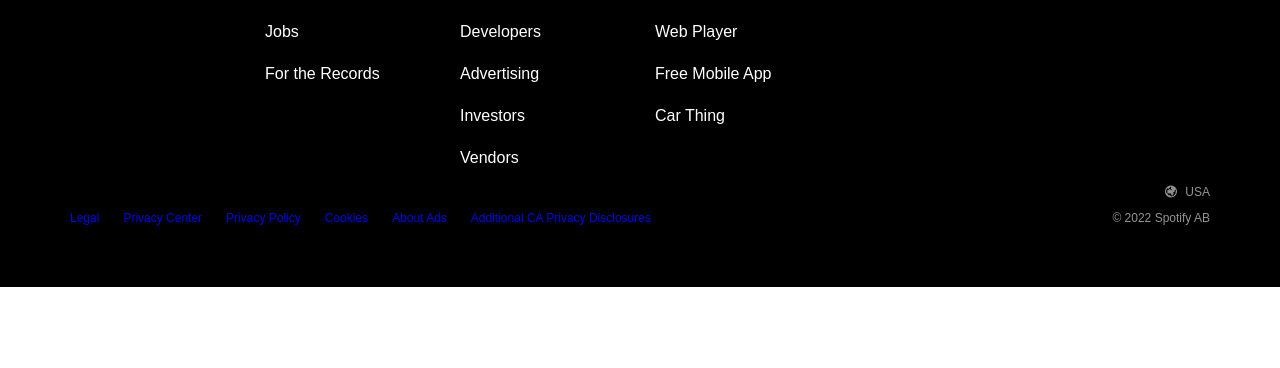
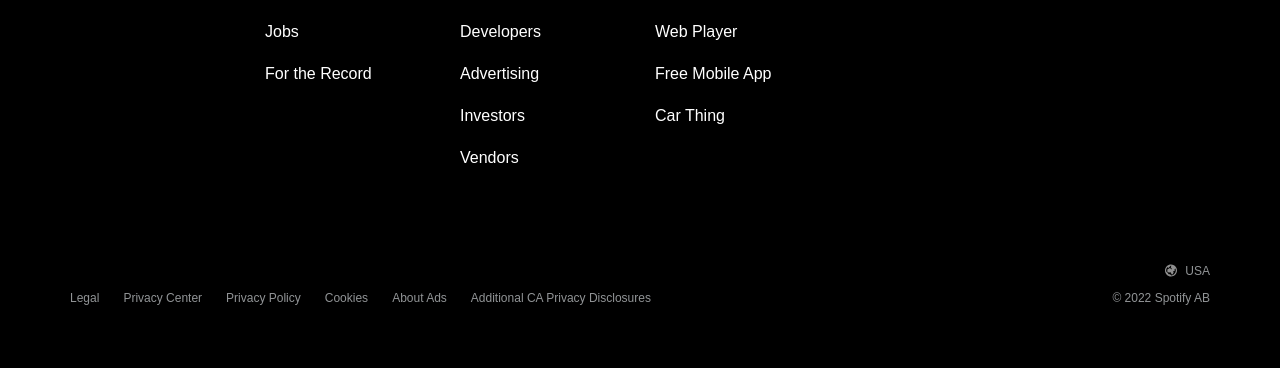
Before and after one commit to codemoises/clone-spotify, a plain HTML site: page index.html in a window 1280 px wide. Shown: the part 1088-1456 px from the top of the page. Before the commit the page ends 1375 px from the top, so only its background shows below. Drawn offline with Linux system fonts and the light colour scheme.

Commit message:
Atualizações!

```diff
--- a/assets/styles/styles.css
+++ b/assets/styles/styles.css
@@ -183,6 +183,7 @@ footer {
 footer .footer-content {
     margin: 0 auto;
     width: 1170px;
+    height: 400px;
     display: flex;
     flex-wrap: wrap;
 
@@ -190,7 +191,6 @@ footer .footer-content {
 
 footer .footer-content .content-mg {
     display: flex;
-    webkit-flex-direction: row;
     flex-direction: row;
     width: 50%;
     flex: 0 0 auto;
@@ -214,7 +214,7 @@ footer .footer-content-colunm {
 }
 
 .footer-content .footer-icons {
-    margin: 0 15px 0 auto;
+    margin: 0 0 0 auto;
 }
 
 footer .footer-icons ul {
@@ -258,6 +258,7 @@ footer .footer-icons li a {
 
 .usa {
     margin: 0 15px;
+    margin-top: 77px;
     width: 100%;
     display: flex;
     justify-content: flex-end;
@@ -269,6 +270,10 @@ footer .footer-icons li a {
     padding: 0;
     font-size: 12px;
     color: #919496;
+}
+
+.usa a:hover {
+    color: #1ed760;
 }
 
 .usa svg {
@@ -287,6 +292,14 @@ footer .sobre-info ul {
     margin: 0 45px 0 0;
     padding: 0 0 0 15px;
     display: flex;
+}
+
+footer .sobre-info ul a {
+    color: #919496;
+}
+
+footer .sobre-info ul a:hover {
+    color: #1ed760;
 }
 
 .sobre-info li {
@@ -318,3 +331,7 @@ footer .content-mg ul a {
     font-weight: 400;
     line-height: 1.5;
 }
+
+footer .content-mg ul a:hover {
+    color: #1ed760;
+}
--- a/index.html
+++ b/index.html
@@ -47,7 +47,7 @@
                     <ul>
                         <li><a href="#">About</a></li>
                         <li><a href="#">Jobs</a></li>
-                        <li><a href="#">For the Records</a></li>
+                        <li><a href="#">For the Record</a></li>
                     </ul>
                 </div>
                 <div class="footer-content-colunm">
```
